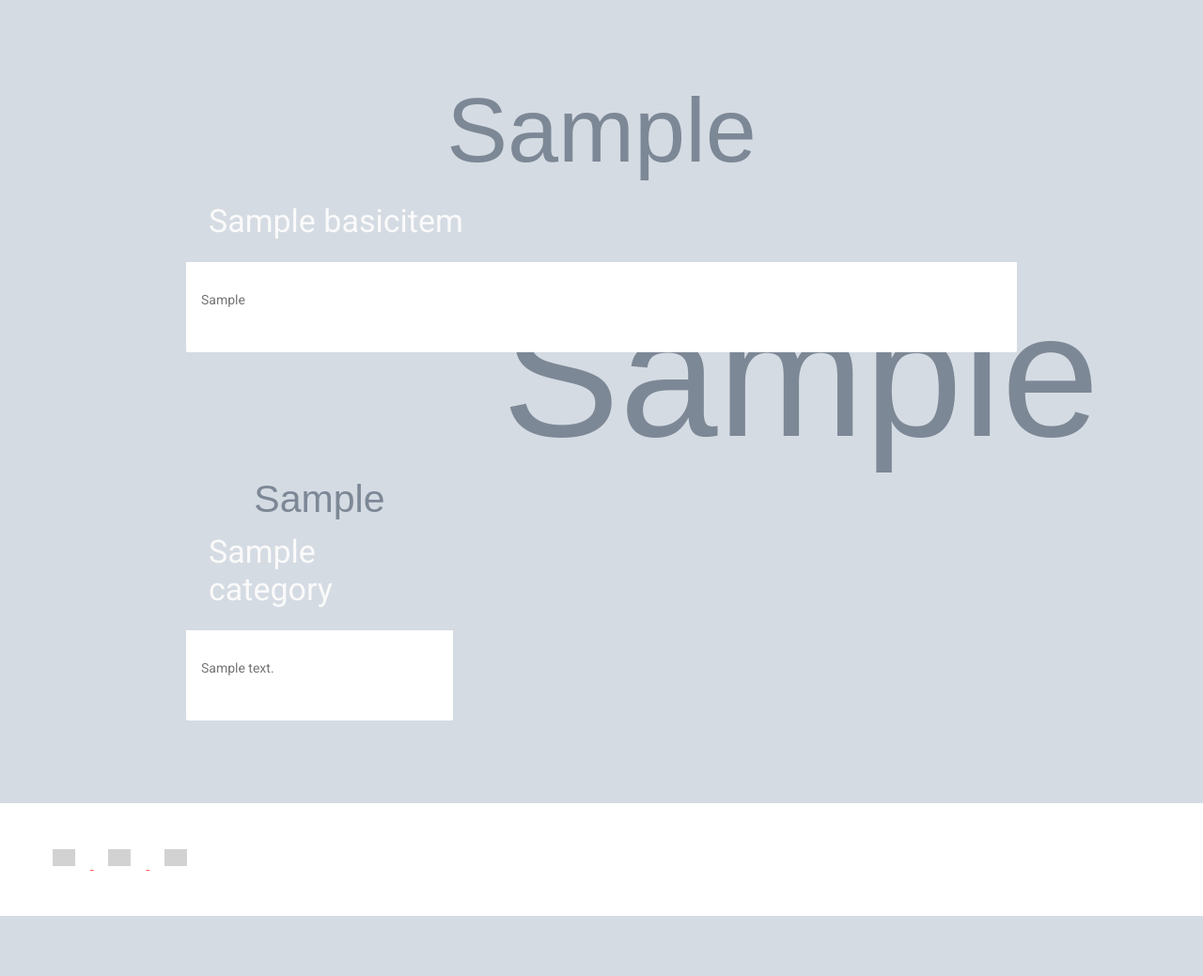
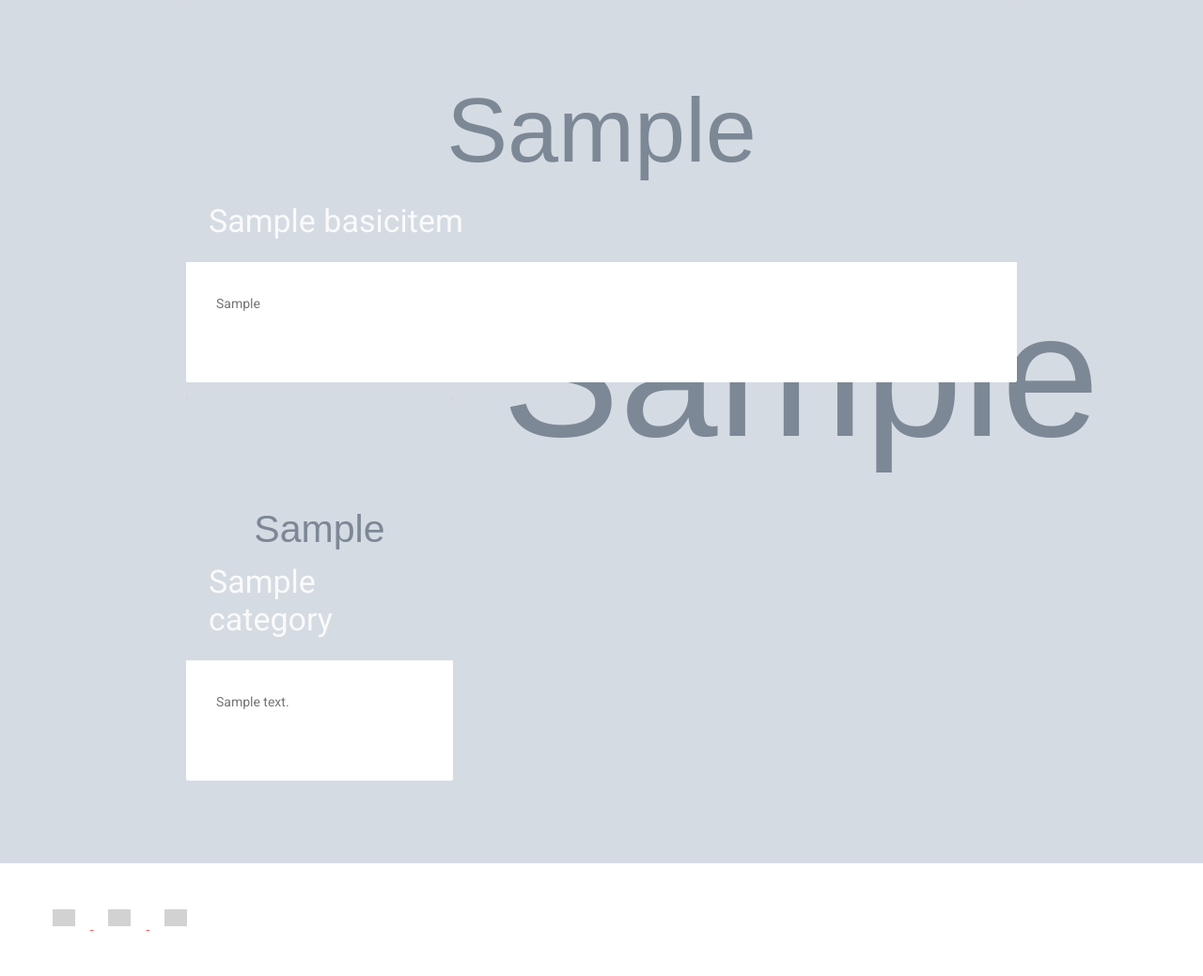
Before and after one commit to BijoySingh/HomePageMaker, a Django app: page / in a window 1280 px wide. Shown: the part 239-1278 px from the top of the page at 94% size. Run offline with Django 3.2, Linux system fonts and the light colour scheme; tables that the repository leaves empty hold one stand-in row (values such as "Sample post"); grey boxes marked "Sample" are stand-in pictures; some libraries are stand-ins or nearby versions; grey boxes are pictures that could not be loaded.

Commit message:
Updating style to fix text issue

```diff
--- a/static/css/styles.css
+++ b/static/css/styles.css
@@ -79,15 +79,8 @@ body .demo-blog {
 }
 
 .demo-blog .mdl-card__supporting-text {
-    width: 100%;
-    padding: 16px;
+    padding: 32px;
     min-height: 64px;
-    display: -webkit-flex;
-    display: -ms-flexbox;
-    display: flex;
-    -webkit-align-items: center;
-    -ms-flex-align: center;
-    align-items: center;
 }
 
 .demo-blog .mdl-card__supporting-text strong {
```
